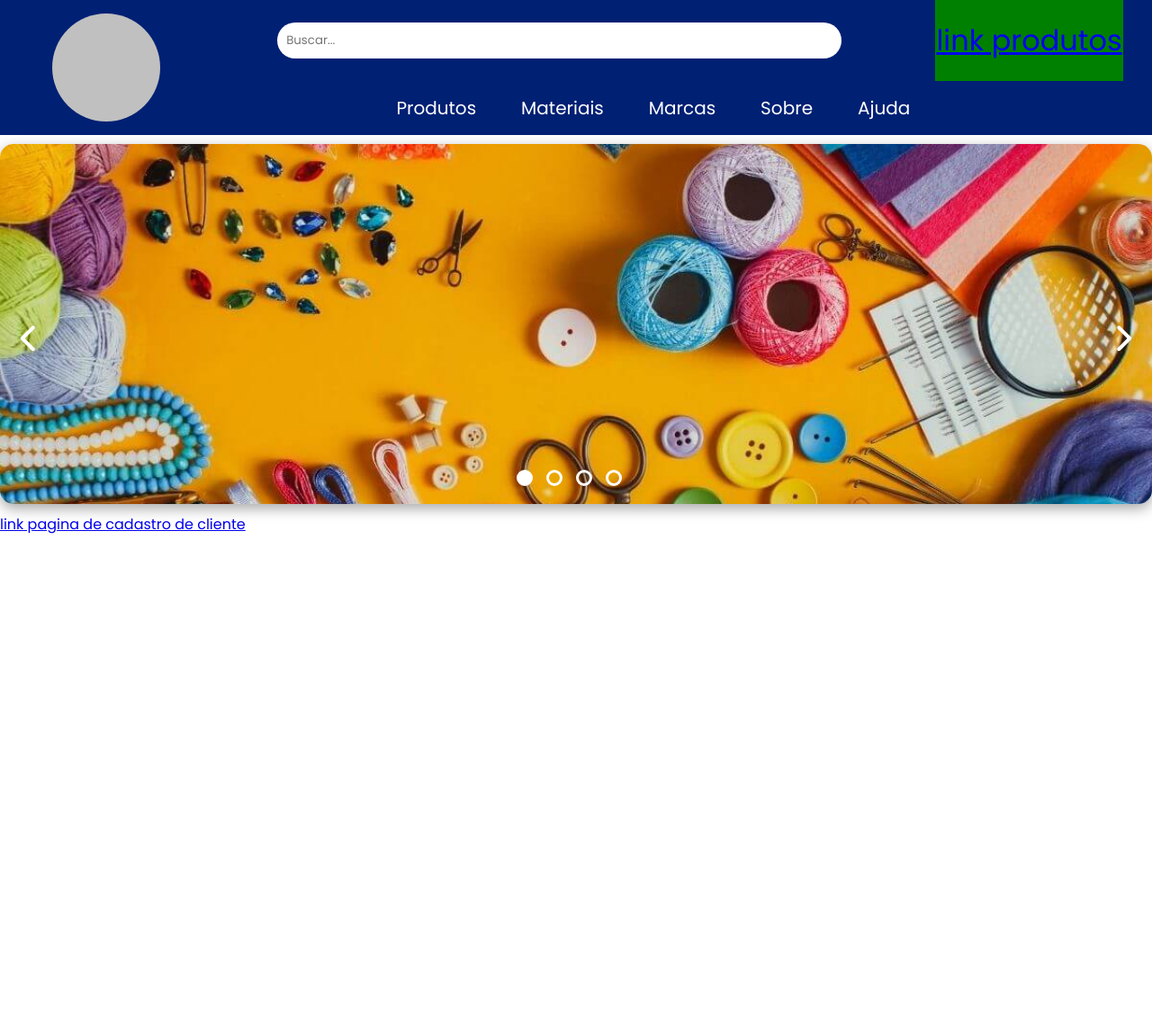
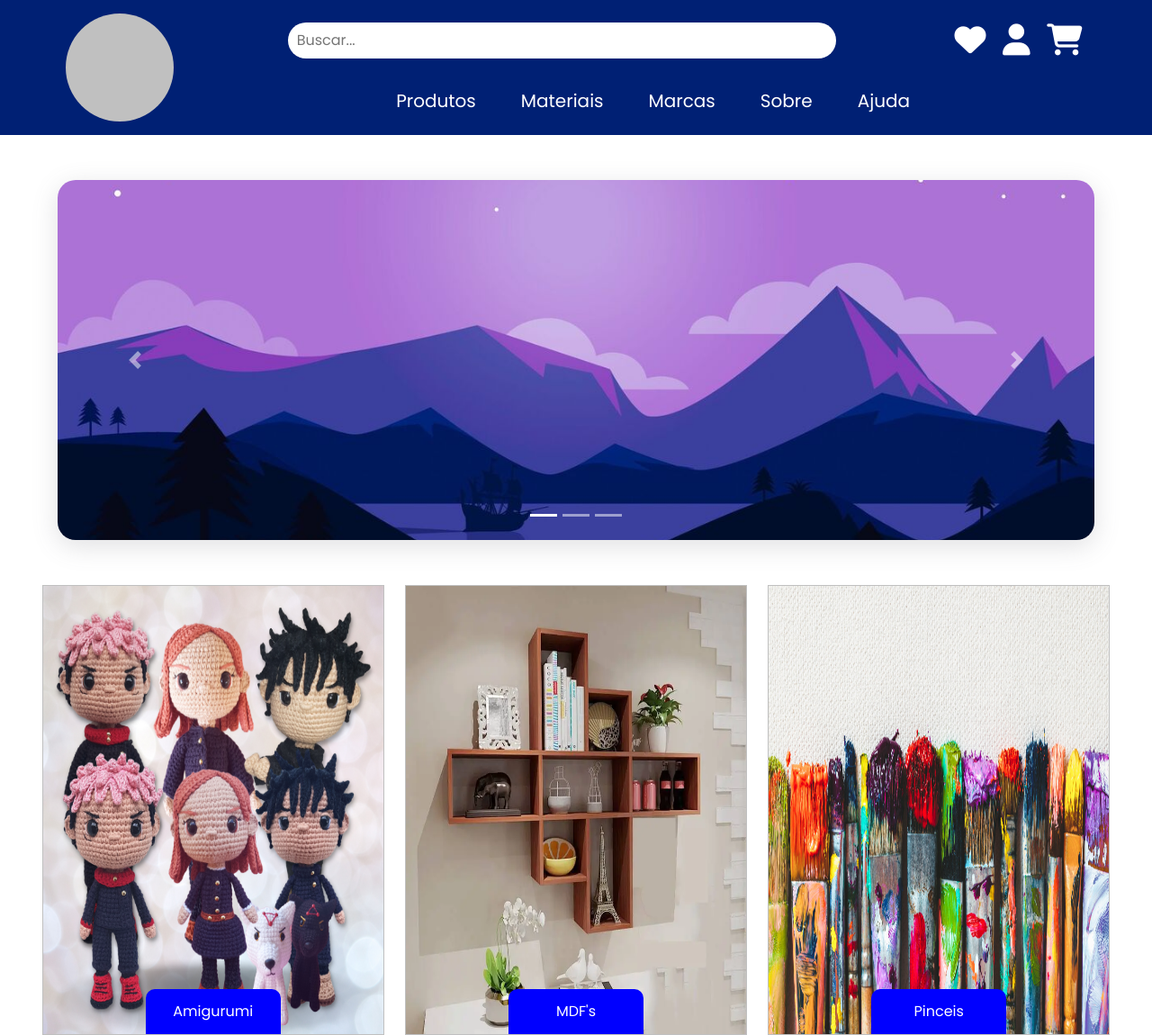
Before and after one commit to matheusferrucio/TCC-NONA, a PHP site: page / in a window 1280 px wide. Shown: the whole page at 90% size. Run offline with PHP 8.4, Linux system fonts and the light colour scheme; some libraries are stand-ins or nearby versions.

Commit message:
seção imagens promocionais index

```diff
--- a/css/style.css
+++ b/css/style.css
@@ -13,7 +13,8 @@ html, body {
 }
 
 body {
-    background-color: var(--cinza-claro);
+    background-color: white;
+    overflow-y: scroll;
 }
 
 /* cores usadas no site */
@@ -41,6 +42,7 @@ body {
 
 /* formatação do header */
 header {
+    /* position: fixed; */
     width: 100%;
     height: 150px;
     background-color: #002074;
@@ -111,25 +113,19 @@ header > .container {
     justify-content: center;
     font-size: 32px;
     color: white;
-    cursor: pointer;
-
-    background-color: green;
 }
 
-.header1 .botoes-menu a:not(:last-child) {
-    margin-right: 15px;
+.botoes-menu .nav-links a {
+    position: relative;
     color: white;
-    text-decoration: none;
+    font-size: 35px;
+    transition: all .4s ease;
 }
-
-/*
-.header1 .botoes-menu a i:not(:last-child) {
-    margin-right: 15px;
-} */
-
-/* faz o botão hamburguer desaparecer */
-.header1 .botoes-menu i:last-child {
-    display: none;
+.botoes-menu .nav-links a:not(:last-of-type) {
+    margin-right: 10px;
+}
+.botoes-menu .nav-links a:hover {
+    top: -5px;
 }
 
 /*------------------------------------------ header 2 --------------------------------------------- */
@@ -160,106 +156,156 @@ header > .container {
     opacity: .7;
 }
 
-/*------------------------------------------ slider de imagens --------------------------------------------- */
+/*------------------------------------------ formatação imagens slider imagens --------------------------------------------- */
+.carousel {
+    margin: 50px auto;
+    width: 90%;
+    max-width: 1280px;
+    box-shadow: rgba(100, 100, 111, 0.2) 0px 7px 29px 0px;
+    border-radius: 20px;
+}
 
-/* container que irá conter as imagens */
-section.slide-imagens {
+.carousel-item img {
+    max-width: 1280px;
+    width: 100%;
+    object-fit: cover;
+    height: 400px;
+    margin: 0 auto;
+    border-radius: 20px;
+}
+
+/*------------------------------------------ sessão de imagens promocionais --------------------------------------------- */
+.sessao-imagens {
+    width: 100%;
+}
+
+.imagens-content {
+    width: 100%;
+    height: 500px;
+    display: flex;
+    justify-content: space-between;
+    /* background-color: silver; */
+}
+
+.imagem-item {
     position: relative;
+    width: 32%;
+    height: 100%;
+    object-fit: cover;
+    border: 1px solid silver;
+    transition: all .4s ease;
+}
+.imagem-item img {
+    width: 100%;
+    height: 100%;
+    cursor: pointer;
+}
+/* .imagem-item:hover {
+    transform: scale(1.1);
+} */
+
+/* card azul na parte de baixo da imagem */
+.titulo-img {
+    position: absolute;
+    bottom: 0;
+    left: 50%;
+    transform: translateX(-50%);
+    background-color: blue;
+    width: 150px;
+    height: 50px;
+    line-height: 50px;
+    color: white;
+    text-align: center;
+    border-radius: 10px 10px 0 0;
+    cursor: pointer;
+    z-index: 999;
+}
+
+/* efeito hover com conteúdo e botão */
+.imagem-item .efeito-hover-img {
+    position: absolute;
+    top: 0;
     left: 0;
     width: 100%;
-    padding: 10px;
+    height: 100%;
+    background-color: rgba(0, 0, 0, 0.349);
+    padding: 20px;
+    display: flex;
+    flex-direction: column;
+    justify-content: center;
+    align-items: center;
+    transition: all .4s ease;
+
+    opacity: 0;
+    pointer-events: none;
 }
 
-/* slide geral que contém as imagens */
-.slide {
-    position: relative;
-    top: 0;
-    left: 50%;
-    transform: translateX(-50%);
-
-	width: 1280px;
-	height: 400px;
-	overflow: hidden;
-	border-radius: 15px;
-	transition: all .4s;
-    box-shadow: rgba(0, 0, 0, 0.35) 0px 5px 15px;
+/* título efeito hover */
+.imagem-item .efeito-hover-img h3 {
+    color: white;
+    font-weight: 600;
+    font-size: 35px;
+    text-align: center;
+    padding-bottom: 40px;
+    cursor: default;
 }
 
-.slides {
-	width: 6000px; /* é necessário um tamanho maior do que a div pai para que as imagens fiquem uma do lado da outra */
-	display: flex;
+/* parágrafo do efeito hover */
+.imagem-item .efeito-hover-img p {
+    color: white;
+    font-weight: 500;
+    font-size: 16px;
+    line-height: 16px;
+    text-align: justify;
+    cursor: default;
 }
 
-/* define o tamanho da imagem */
-.image img {
-	width: 1280px;
-	height: 400px;
-    object-fit: cover;
+/* link do efeito hover */
+.imagem-item .efeito-hover-img a {
+    width: 180px;
+    margin-top: 20px;
+    height: 50px;
+    line-height: 50px;
+    text-align: center;
+    color: white;
+    background-color: #002074;
+    border-radius: 10px;
+    text-decoration: none;
+    transition: all .4s ease;
+}
+.imagem-item .efeito-hover-img a:hover {
+    background-color: blue;
+    transform: scale(1.1);
 }
 
-#atual {
-	transition: all .6s;
+.imagem-item:hover > .efeito-hover-img {
+    opacity: 1;
+    pointer-events: auto;
 }
 
-/* pega os botões de passar e voltar */
-.btn {
-	position: absolute;
-	color: white;
-	padding: 10px;
-	text-align: center;
-	display: flex;
-	justify-content: center;
-	align-items: center;
-	cursor: pointer;
-	transition: all .4s;
-	font-size: 32px;
-	margin-top: -10px;
+
+
+/*------------------------------------------ responsivo do header --------------------------------------------- */
+@media screen and (max-width: 1024px){
+    .imagens-content {
+        width: 100%;
+        height: auto
+        display: flex;
+        flex-direction: column;
+        align-items: center;
+        gap: 20px;
+    }
+
+    .imagem-item {
+        position: relative;
+        width: 600px;
+        height: 500px;
+        object-fit: cover;
+        border: 1px solid silver;
+        transition: all .4s ease;
+    }
 }
 
-.btn:hover {
-	transform: scale(1.5);
-}
-
-#voltar {
-	top: 50%;
-	left: 1%;
-}
-
-#next {
-	top: 50%;
-	right: 1%;
-}
-
-.balls {
-	position: absolute;
-    left: 50%;
-    transform: translateX(-50%);
-	width: 1024px;
-	display: flex;
-	justify-content: center;
-	margin-top: -45px;
-}
-
-/* faz as bolinhas que marcam em qual imagem estamos */
-.balls div {
-	transition: all .5s;
-	border: 3px solid white;
-	padding: 6px;
-	border-radius: 50%;
-	margin-right: 15px;
-	cursor: pointer;
-}
-
-.balls div:hover {
-	background-color: white;
-}
-
-.imgAtual {
-	transition: all .5s;
-	background-color: white;
-}
-
-/*------------------------------------------ responsivo do header --------------------------------------------- */
 @media screen and (max-width: 900px){
     header {
         height: 100px;
@@ -288,6 +334,26 @@ section.slide-imagens {
         pointer-events: none;
     }
 
+    /* .imagem-item:hover > .efeito-hover-img {
+        opacity: 0;
+        pointer-events: none;
+    } */
+}
+
+@media screen and (max-width: 630px){
+    .imagens-content {
+        width: 100%;
+        height: auto
+    }
+
+    .imagem-item {
+        position: relative;
+        width: 100%;
+        height: 380px;
+        object-fit: cover;
+        border: 1px solid silver;
+        transition: all .4s ease;
+    }
 }
 
 @media screen and (max-width: 550px){
@@ -310,8 +376,8 @@ section.slide-imagens {
     /* input de buscar produto */
     .header1 .buscar input[type=text] {
         width: 85%;
-        height: 30px;
-        line-height: 30px;
+        height: 40px;
+        line-height: 40px;
     }
 
     /* div que contêm os ícones do header */
@@ -324,3 +390,22 @@ section.slide-imagens {
         font-size: 28px;
     }
 }
+
+/*
+    MEDIA QUERIE PARA GALAXY Z-FOLD
+
+@media screen and (max-width: 285px){
+    .imagens-content {
+        width: 100%;
+        height: auto
+    }
+
+    .imagem-item {
+        position: relative;
+        width: 100%;
+        height: 380px;
+        object-fit: cover;
+        border: 1px solid silver;
+        transition: all .4s ease;
+    }
+} */
--- a/index.php
+++ b/index.php
@@ -5,13 +5,14 @@
         <meta http-equiv="X-UA-Compatible" content="IE=edge">
         <meta name="viewport" content="width=device-width, initial-scale=1.0">
         <title>NONA Artesanatos</title>
-        <link rel="stylesheet" href="./css/style.css">
-        <link rel="stylesheet" href="./css/footer.css">
         <!--link do fontawesome-->
         <script src="https://kit.fontawesome.com/62e5760e2b.js" crossorigin="anonymous"></script>
         <!-- link boxicons -->
         <link href='https://unpkg.com/boxicons@2.1.2/css/boxicons.min.css' rel='stylesheet'>
-        <!-- link css do slider de produto -->
+        <!-- link css do bootstrap -->
+        <link rel="stylesheet" href="https://stackpath.bootstrapcdn.com/bootstrap/4.1.3/css/bootstrap.min.css" integrity="sha384-MCw98/SFnGE8fJT3GXwEOngsV7Zt27NXFoaoApmYm81iuXoPkFOJwJ8ERdknLPMO" crossorigin="anonymous">
+        <!-- links dos meus documentos css -->
+        <link rel="stylesheet" href="./css/style.css">
     </head>
     <body>
 
@@ -28,26 +29,13 @@
                             <input type="text" name="buscar" id="buscar" placeholder="Buscar...">
                         </div>
                         <div class="botoes-menu">
-                            <!-- <nav class="nav-links">
-                                <ul class="links">
-                                    <li>
-                                        <a href="#">
-                                            <i class='bx bxs-heart'></i>
-                                        </a>
-                                    </li>
-                                    <li>
-                                        <a href="./paginas-html/pagina-produto.php">
-                                            <i class='bx bxs-user'></i>
-                                        </a>
-                                    </li>
-                                    <li>
-                                        <a href="#">
-                                            <i class='bx bxs-cart-alt'></i>
-                                        </a>
-                                    </li>
-                                </ul>
-                            </nav> -->
-                            <a href="./paginas-html/pagina-produto.php">link produtos</a>
+                            <nav class="nav-links">
+                                <a href="#"><i class="fa-solid fa-heart"></i></a>
+
+                                <a href="./paginas-html/pagina-produto.php"><i class="fa-solid fa-user"></i></a>
+
+                                <a href="#"><i class="fa-solid fa-cart-shopping"></i></a>
+                            </nav>
                         </div>
                     </div>
                     <div class="header2">
@@ -73,116 +61,91 @@
             </div>
         </header>
 
-        <section class="slide-imagens">
-            <div class="slide">
-                <div class="slides">
-                    <!-- botões de passar e voltar -->
-                    <div id="voltar" class="btn">
-                        <i class="fas fa-chevron-left"></i>
-                    </div>
-                    <div id="next" class="btn">
-                        <i class="fas fa-chevron-right"></i>
-                    </div>
-                    <!-- fim botões de passar e voltar -->
+        <!-- ---------------------------------------- slider de imagens ---------------------------------------- -->
 
-                    <div id="atual" class="image">
-                        <img src="./imagens/fundo-artesanato.jpg">
+        <div id="carouselExampleIndicators" class="carousel slide" data-ride="carousel">
+            <!-- indicadores de qual slide estamos, aquelas listras em baixo -->
+            <ol class="carousel-indicators">
+            <li data-target="#carouselExampleIndicators" data-slide-to="0" class="active"></li>
+            <li data-target="#carouselExampleIndicators" data-slide-to="1"></li>
+            <li data-target="#carouselExampleIndicators" data-slide-to="2"></li>
+            </ol>
+            <!-- carousel-inner é o container que contém as imagens do slider -->
+            <div class="carousel-inner">
+                <div class="carousel-item active">
+                    <img class="d-block w-100" src="./imagens/0.jpg" alt="Primeiro Slide">
+                </div>
+                <div class="carousel-item">
+                    <img class="d-block w-100" src="./imagens/1.jpg" alt="Segundo Slide">
+                </div>
+                <div class="carousel-item">
+                    <img class="d-block w-100" src="./imagens/2.jpg" alt="Terceiro Slide">
+                </div>
+            </div>
+            <!-- botão de voltar slide -->
+            <a class="carousel-control-prev" href="#carouselExampleIndicators" role="button" data-slide="prev">
+                <span class="carousel-control-prev-icon" aria-hidden="true"></span>
+                <span class="sr-only">Anterior</span>
+            </a>
+            <!-- botão de passar slide -->
+            <a class="carousel-control-next" href="#carouselExampleIndicators" role="button" data-slide="next">
+                <span class="carousel-control-next-icon" aria-hidden="true"></span>
+                <span class="sr-only">Próximo</span>
+            </a>
+        </div>
+
+        <!-- ---------------------------------------- sessão de imagens promocionais ---------------------------------------- -->
+
+        <section class="sessao-imagens">
+            <div class="container">
+                <div class="imagens-content">
+                    <div class="imagem-item">
+                        <img src="./imagens/imagem1.jpg" alt="img 1">
+                        <div class="titulo-img">
+                            <p>Amigurumi</p>
+                        </div>
+                        <div class="efeito-hover-img">
+                            <h3>Veja nossos amigurumis</h3>
+                            <p>Temos todo tipo de amigurumi, clique no botão abaixo para conferir</p>
+                            <a href="#">Ver produtos</a>
+                        </div>
                     </div>
 
-                    <div class="image">
-                        <img src="./imagens/1.jpg">
+                    <div class="imagem-item">
+                        <img src="./imagens/imagem2.jpg" alt="img 2">
+                        <div class="titulo-img">
+                            <p>MDF's</p>
+                        </div>
+                        <div class="efeito-hover-img">
+                            <h3>Veja nossas artes em MDF</h3>
+                            <p>Temos todo tipo de arte em MDF, produto de qualidade e beleza excelentes</p>
+                            <a href="#">Ver produtos</a>
+                        </div>
                     </div>
 
-                    <div class="image">
-                        <img src="./imagens/2.jpg">
+                    <div class="imagem-item">
+                        <img src="./imagens/imagem3.jpg" alt="img 3">
+                        <div class="titulo-img">
+                            <p>Pinceis</p>
+                        </div>
+                        <div class="efeito-hover-img">
+                            <h3>Pinceis para pintura</h3>
+                            <p>Todo tipo de pincel para pintura para que você possa dar vida a sua arte!</p>
+                            <a href="#">Ver produtos</a>
+                        </div>
                     </div>
-
-                    <div class="image">
-                        <img src="./imagens/3.jpg">
-                    </div>
-                </div>
-
-                <div class="balls">
                 </div>
             </div>
         </section>
 
-        <section>
-            <a href="./paginas-html/pagina-cadastro.php">link pagina de cadastro de cliente</a>
+        <section class="produtos">
+
         </section>
 
-        <script>
-            // SCRIPT DO SLIDE DE IMAGENS
-
-			// essas variáveis pegam os elementos do documento e transformam em variáveis para serem manipulados
-			var balls = document.querySelector('.balls')
-			var quant = document.querySelectorAll('.slides .image')
-			var atual = 0
-			var imagem = document.getElementById('atual')
-			var next = document.getElementById('next')
-			var voltar = document.getElementById('voltar')
-			var rolar = true
-
-			// cria uma bolinha de marcação de acordo com a quantidade de slides
-			for(let i=0; i< quant.length; i++){
-				var div = document.createElement('div')
-				div.id = i
-				balls.appendChild(div)
-			}
-			document.getElementById('0').classList.add('imgAtual')
-
-			var pos = document.querySelectorAll('.balls div')
-
-			for(let i=0; i< pos.length; i++) {
-				pos[i].addEventListener('click', ()=>{
-					atual = pos[i].id
-					rolar = false
-					slide()
-				})
-			}
-
-			// botão de voltar
-			voltar.addEventListener('click', ()=>{
-				atual--
-				rolar = false
-				slide()
-			})
-			// botão de passar
-			next.addEventListener('click', ()=>{
-				atual++
-				rolar = false
-				slide()
-			})
-
-			// essa função é responsável por realizar a rolagem do slide
-			function slide(){
-				if(atual >= quant.length){
-					atual = 0
-				}
-				else if(atual < 0){
-					atual = quant.length-1
-				}
-				document.querySelector('.imgAtual').classList.remove('imgAtual')
-				imagem.style.marginLeft = -1280*atual+'px'
-				document.getElementById(atual).classList.add('imgAtual')
-			}
-			// intervalo de 4s para passar o slide, e se o slide for passar antes disso ele reincia
-			setInterval(()=>{
-				if(rolar){
-				atual++
-				slide()
-				}
-				else{
-					rolar = true
-				}
-			},4000)
-		</script>
+        <!-- scripts do bootstrap -->
+		<script src="https://code.jquery.com/jquery-3.3.1.slim.min.js" integrity="sha384-q8i/X+965DzO0rT7abK41JStQIAqVgRVzpbzo5smXKp4YfRvH+8abtTE1Pi6jizo" crossorigin="anonymous"></script>
+		<script src="https://cdnjs.cloudflare.com/ajax/libs/popper.js/1.14.3/umd/popper.min.js" integrity="sha384-ZMP7rVo3mIykV+2+9J3UJ46jBk0WLaUAdn689aCwoqbBJiSnjAK/l8WvCWPIPm49" crossorigin="anonymous"></script>
+		<script src="https://stackpath.bootstrapcdn.com/bootstrap/4.1.3/js/bootstrap.min.js" integrity="sha384-ChfqqxuZUCnJSK3+MXmPNIyE6ZbWh2IMqE241rYiqJxyMiZ6OW/JmZQ5stwEULTy" crossorigin="anonymous"></script>
 
     </body>
-
-    <!-- swiper js para slider de produtos -->
-    <script src="js/swiper-bundle.min.js"></script>
-
-    <!-- documento javascript do slider de produtos -->
-    <script src="js/script.js"></script>
 </html>
```
Also changed, not shown: imagens/imagem1.jpg (added), imagens/imagem2.jpg (added), imagens/imagem3.jpg (added).
